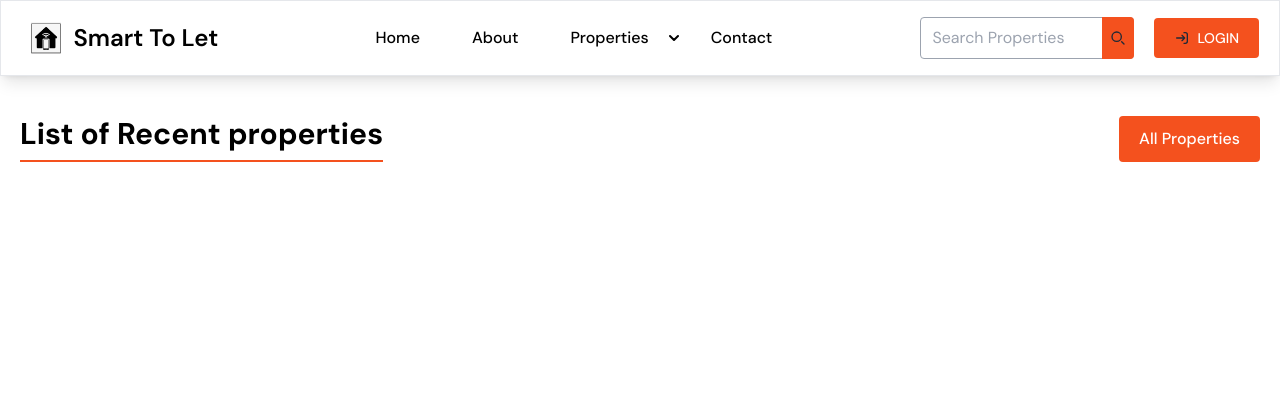
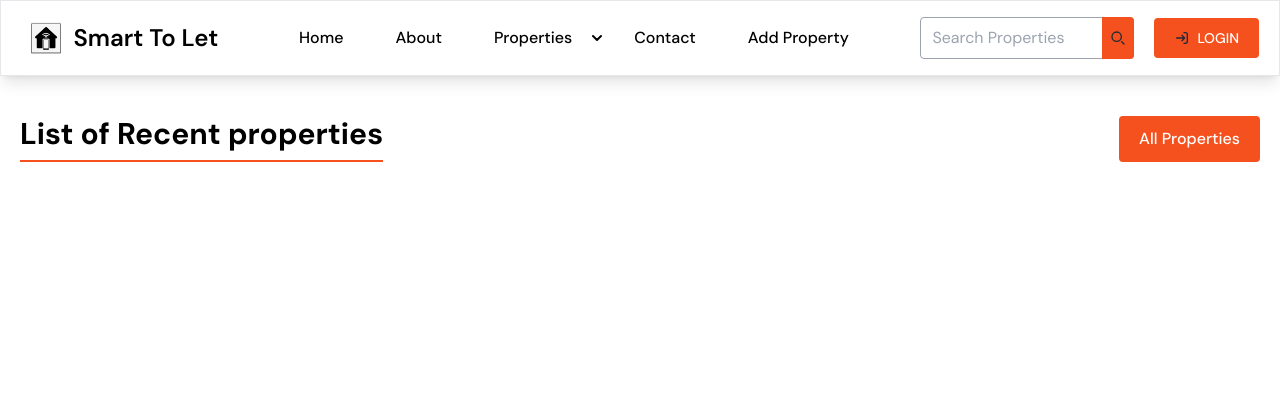
Before and after one commit to mrdel56/smart-to-let-system, a Django app: page / in a window 1280 px wide. Shown: the top 420 px of the page. Run offline with Django 5.2, Linux system fonts and the light colour scheme; data that the repository does not hold is empty; some libraries are stand-ins or nearby versions.

Commit message:
Contact to owner view and add property view created

```diff
--- a/mysite/urls.py
+++ b/mysite/urls.py
@@ -12,7 +12,7 @@ urlpatterns = [
     path("signup", views.signup, name="signup"),
     path("login", views.login, name="login"),
     path("logout", views.logout, name="logout"),
-    path("properties/", include("properties.urls")),
+    path("", include("properties.urls")),
     path("", include("profileapp.urls")),
     path("", include("credit.urls")),
     path("", include("contactUsapp.urls")),
--- a/mysite/views.py
+++ b/mysite/views.py
@@ -93,7 +93,7 @@ def login(request):
 def logout(request):
     logout_process(request)
     messages.info(request, "Logout Successful")
-    return redirect("login")
+    return redirect("/login")
 
 
 from django.views import View
--- a/properties/models.py
+++ b/properties/models.py
@@ -86,4 +86,4 @@ class Booking(models.Model):
     booking_time = models.DateTimeField(auto_now=True)
 
     def __str__(self):
-        return f"{self.property} {self.user} {self.booking_date} "
+        return f"{self.property} {self.user} {self.booking_date}"
--- a/properties/urls.py
+++ b/properties/urls.py
@@ -7,5 +7,7 @@ urlpatterns = [
     # path("category/<slug:val>", views.CategoryView.as_view(), name="category"),
     path("<id>", views.property_details, name="property_details"),
     path("category/<slug:val>", views.category, name="category"),
+    path("contact-owner/", views.contact_owner, name="contact-owner"),
+    path("add-property/", views.add_property, name="add-property"),
     #path("location-list/", views.location_list, name="location-list"),
 ]
--- a/templates/add_property.html
+++ b/templates/add_property.html
@@ -1,5 +1,5 @@
 <!-- contact_form.html -->
-{% comment %} {% extends 'base.html' %}
+{% extends 'base.html' %}
 
 {% block title %}Add Property{% endblock %}
 
@@ -17,7 +17,7 @@
             <input type="number" class="border border-gray-400 px-3 py-2 rounded outline-none focus:border focus:border-[#F4511E]" id="rooms" name="rooms" required placeholder="">
         </div>
          <div class="mb-3 flex flex-col">
-            <label for="washroom" class="form-label">Washroom</label>
+            <label for="washroom" class="form-label">Washrooms</label>
             <input type="number" class="border border-gray-400 px-3 py-2 rounded outline-none focus:border focus:border-[#F4511E]" id="washroom" name="washroom" required placeholder="Enter your Subject">
         </div>
 
@@ -29,7 +29,7 @@
             >
         </div>
         <button type="submit" class="w-full bg-[#F4511E] text-white font-medium rounded px-5 py-3 hover:shadow-lg duration-200">Submit</button>
-    </form> {% endcomment %}
+    </form>
 
 
 </div>
--- a/templates/base.html
+++ b/templates/base.html
@@ -162,6 +162,9 @@
             <li>
               <a href="/contact" class="block py-2 px-3 text-black md:text-black bg-transparent  md:p-0 hover:bg-[#F4511E] md:hover:bg-transparent hover:text-white md:hover:text-[#F4511E] rounded">Contact</a>
             </li>
+            <li>
+              <a href="/add-property" class="block py-2 px-3 text-black md:text-black bg-transparent  md:p-0 hover:bg-[#F4511E] md:hover:bg-transparent hover:text-white md:hover:text-[#F4511E] rounded">Add Property</a>
+            </li>
           </ul>
 
 
--- a/templates/home.html
+++ b/templates/home.html
@@ -26,7 +26,7 @@
       <div class="rounded-xl shadow-xl">
         {% if property.property_img %}
           <!-- Ensure to render the image URL correctly -->
-          <img src="{% static '/images/slider-3.jpg' %}" class="rounded-t-xl h-56 object-cover w-full" alt="Property Image" />
+          <img src="{{ property.property_img.url}}" class="rounded-t-xl h-56 object-cover w-full" alt="Property Image" />
         {% else %}
           <p>No profile image available</p>
         {% endif %}
@@ -36,12 +36,11 @@
           <p>{{ property.address }}</p>
           <p>৳: {{ property.price }}</p>
           <a href="#">View Details</a> {% endcomment %}
-
-          <p class="font-bold text-lg py-2">Bachelor Room Rent</p>
-          <p class="text-sm text-gray-500">bed: 1, Bath: 1</p>
-          <p class="text-sm text-gray-500">To Let From April</p>
-          <p class="text-sm font-medium text-gray-800">Dhanmondi, Dhaka Bangladesh</p>
-          <p class="text-2xl pt-1 font-bold text-[#F4511E]">7500/Month</p>
+          <p class="font-bold text-lg py-2">{{ property.category }}</p>
+          <p class="text-sm text-gray-500">bed: {{ property.rooms }}, Bath: {{ property.washrooms}}</p>
+          {% comment %} <p class="text-sm text-gray-500">To Let From April</p> {% endcomment %}
+          <p class="text-sm font-medium text-gray-800">{{ property.location}}</p>
+          <p class="text-2xl pt-1 font-bold text-[#F4511E]">{{ property.price}}/Month</p>
         </div>
 
         {% comment %}bottom section{% endcomment %}
--- a/templates/property_details.html
+++ b/templates/property_details.html
@@ -122,6 +122,7 @@
           </h1>
 
           {% comment %}price{% endcomment %}
+
           <p class="flex items-center gap-2 opacity-70 text-sm mt-5">
             <svg class="w-5 h-5 text-gray-800" aria-hidden="true" xmlns="http://www.w3.org/2000/svg" width="24" height="24" fill="none" viewBox="0 0 24 24">
               <path stroke="currentColor" stroke-linecap="round" stroke-linejoin="round" stroke-width="2" d="M13.6 16.733c.234.269.548.456.895.534a1.4 1.4 0 0 0 1.75-.762c.172-.615-.446-1.287-1.242-1.481-.796-.194-1.41-.861-1.241-1.481a1.4 1.4 0 0 1 1.75-.762c.343.077.654.26.888.524m-1.358 4.017v.617m0-5.939v.725M4 15v4m3-6v6M6 8.5 10.5 5 14 7.5 18 4m0 0h-3.5M18 4v3m2 8a5 5 0 1 1-10 0 5 5 0 0 1 10 0Z" />
@@ -129,6 +130,7 @@
           </p>
 
           <h1 class="text-xl sm:text-2xl pt-1 font-bold text-black flex gap-2 items-center">15000 BDT</h1>
+
 
           {% comment %}bed , bath, balcony{% endcomment %}
 
@@ -150,7 +152,7 @@
 
             <div class="text-sm">
               <p class="opacity-70">CATEGORY</p>
-              <p class="font-medium mt-2">FAMILY</p>
+              <p class="font-medium mt-2"></p>
             </div>
 
             <div class="text-sm">
@@ -204,7 +206,7 @@
           </div>
 
           <div class="mt-5 w-full flex justify-center">
-            <a href="#" class="w-full text-center bg-[#F4511E] text-white font-medium rounded-lg px-5 py-2 hover:shadow-lg duration-200">CONATCT TO OWNER</a>
+            <a href="{%url 'contact-owner'%}" class="w-full text-center bg-[#F4511E] text-white font-medium rounded-lg px-5 py-2 hover:shadow-lg duration-200">CONATCT TO OWNER</a>
           </div>
         </div>
       </div>
```
Also changed, not shown: properties/views.py (+21 -30 lines), templates/contact_owner.html (added, +20 -0 lines), templates/properties.html (+6 -7 lines), media/property/f1_NiRmVs4.jpg (added), media/property/f2_1SW3P0d.jpg (added).
